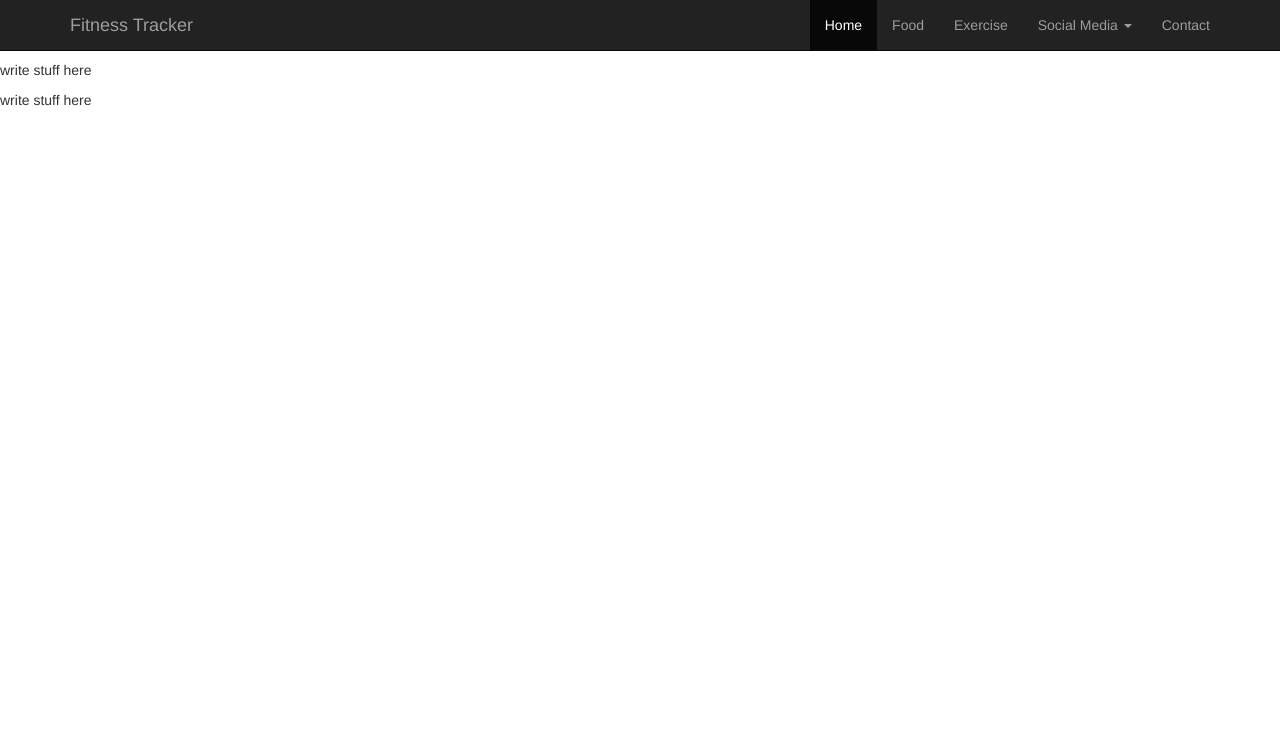
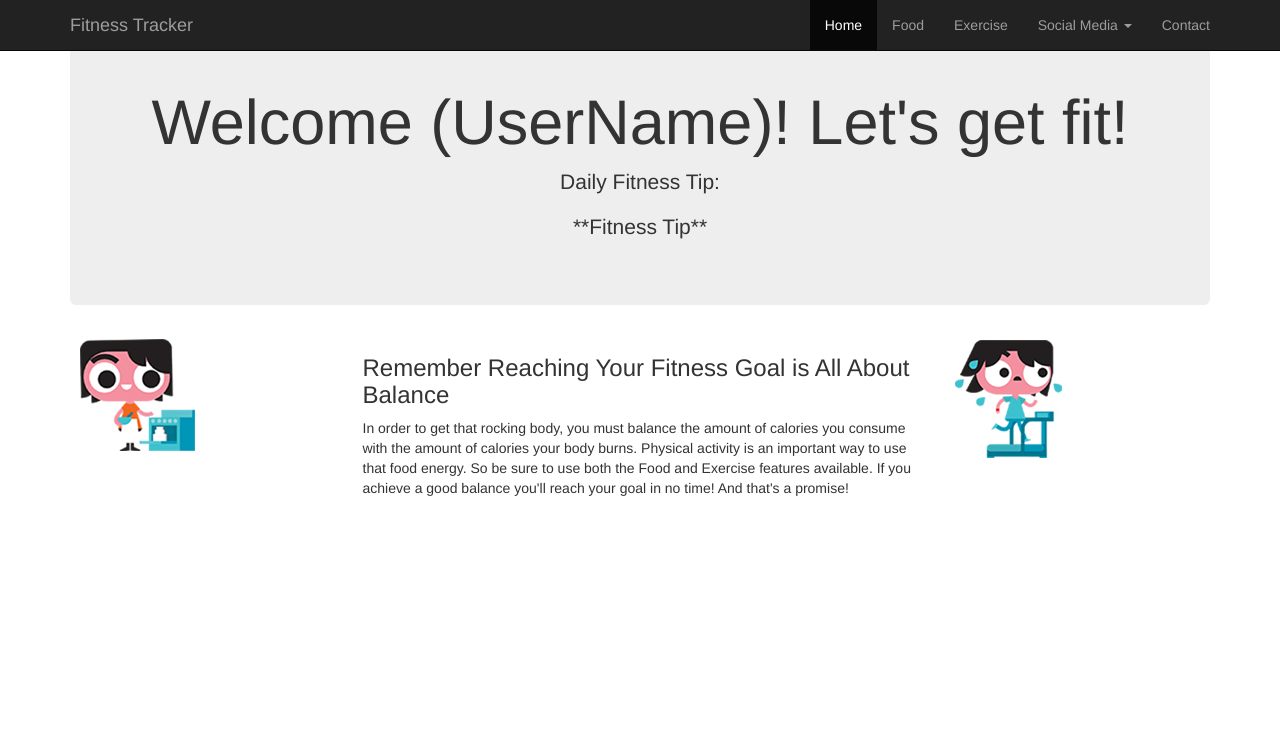
Before and after one commit to JCcalonge6/Fall2014-WebProgramming, a PHP site: page / in a window 1280 px wide. Shown: the top 748 px of the page. Run offline with PHP 8.4, Linux system fonts and the light colour scheme; some libraries are stand-ins or nearby versions.

Commit message:
Small additions
Footer: pulled text to the left
Home: Added JumboTron and How to reach fitness goal

```diff
--- a/FitnessTracker/footer.html
+++ b/FitnessTracker/footer.html
@@ -1,6 +1,6 @@
 		<div class="navbar navbar-default navbar-fixed-bottom">
 			<div class="container">
-				<p class="navbar-text">Built by JCcalonge</p>
+				<p class="navbar-text pull-left">Built by JCcalonge</p>
 			</div>
 		</div>
 		<script src="http://ajax.googleapis.com/ajax/libs/jquery/1.10.2/jquery.min.js"></script>
--- a/FitnessTracker/index.php
+++ b/FitnessTracker/index.php
@@ -9,8 +9,35 @@
 
 	<body>
 		<?php include_once("header.html"); ?>
-		<p>write stuff here</p>
-		<p>write stuff here</p>
-		<p>write stuff here</p>
-		<p>write stuff here</p>
+		<br>
+		<div class="container">
+			<div class="jumbotron text-center">
+				<h1>Welcome (UserName)! Let's get fit!</h1>
+				<p>Daily Fitness Tip:</p>
+				<p>**Fitness Tip**</p>
+			</div>
+		</div>
+
+		<div class="container">
+			<div class="row">
+				<div class="col-md-3">
+					<img src="/view/pics/cooking.jpg" alt="Cooking">
+				</div>
+
+				<div class="col-md-6">
+					<h3>Remember Reaching Your Fitness Goal is All About Balance</h3>
+					<p>In order to get that rocking body, you must balance
+						the amount of calories you consume with the amount of
+						calories your body burns. Physical activity
+						is an important way to use that food energy. So be sure
+						to use both the Food and Exercise features available.
+						If you achieve a good balance you'll reach your goal in no
+						time! And that's a promise!</p>
+				</div>
+
+				<div class="col-md-3">
+					<img src="/view/pics/exercising.jpg" alt="Exercising">
+				</div>
+			</div>
+		</div>
 		<?php include_once("footer.html"); ?>
```
